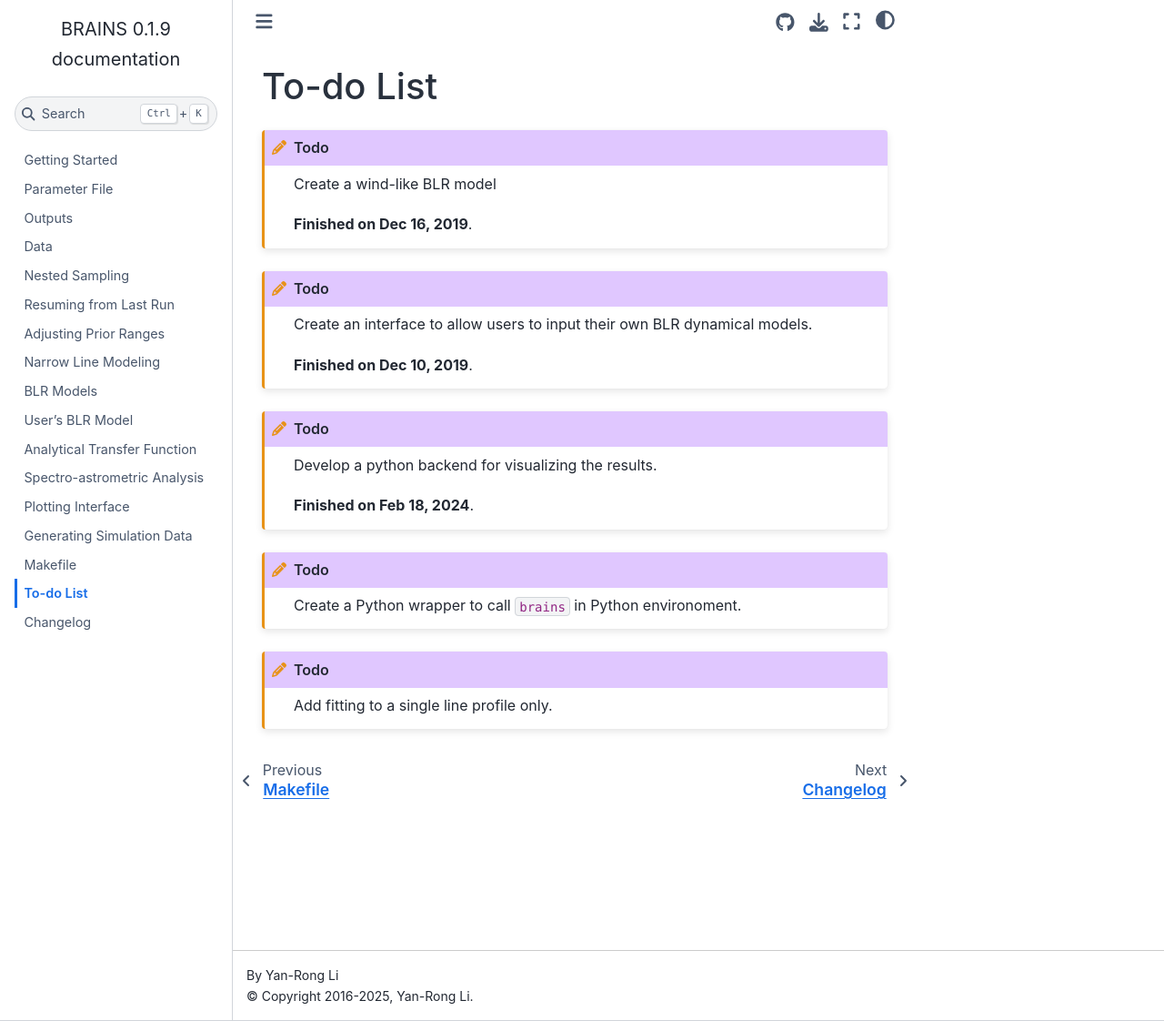
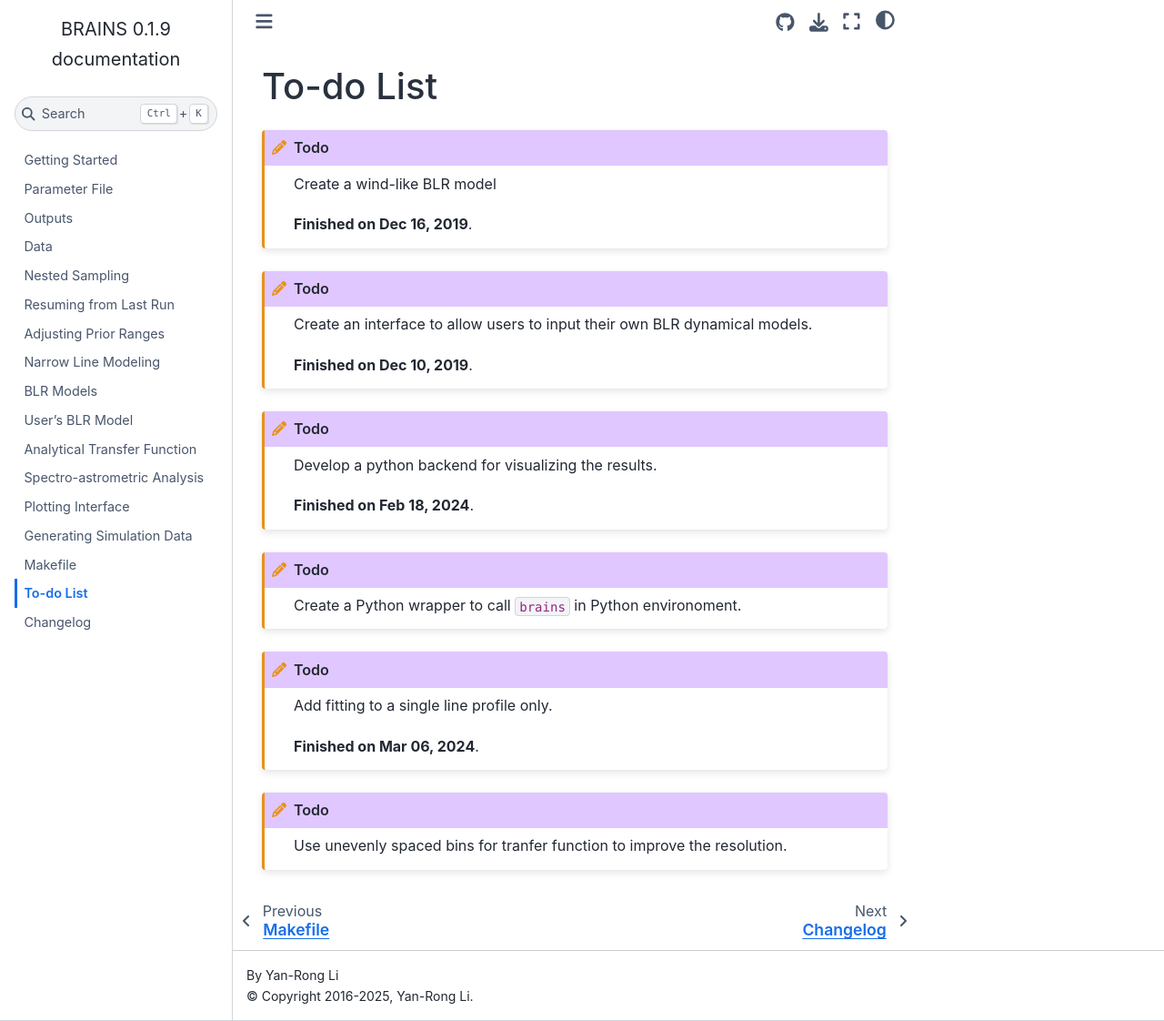
Before and after one commit to LiyrAstroph/BRAINS, a Sphinx documentation site: the page built from docs/todo.rst, in a window 1280 px wide and 1122 px high. Shown: the whole window at 91% size. Built offline with Sphinx 7.4.7 and the Sphinx Book theme 1.1.4, drawn with Linux system fonts in a browser that asks for light colours.

Commit message:
update todo list.

```diff
--- a/docs/todo.rst
+++ b/docs/todo.rst
@@ -23,3 +23,8 @@ To-do List
 
 .. todo::
   Add fitting to a single line profile only.
+
+  **Finished on Mar 06, 2024**.
+
+.. todo::
+  Use unevenly spaced bins for tranfer function to improve the resolution.
```
